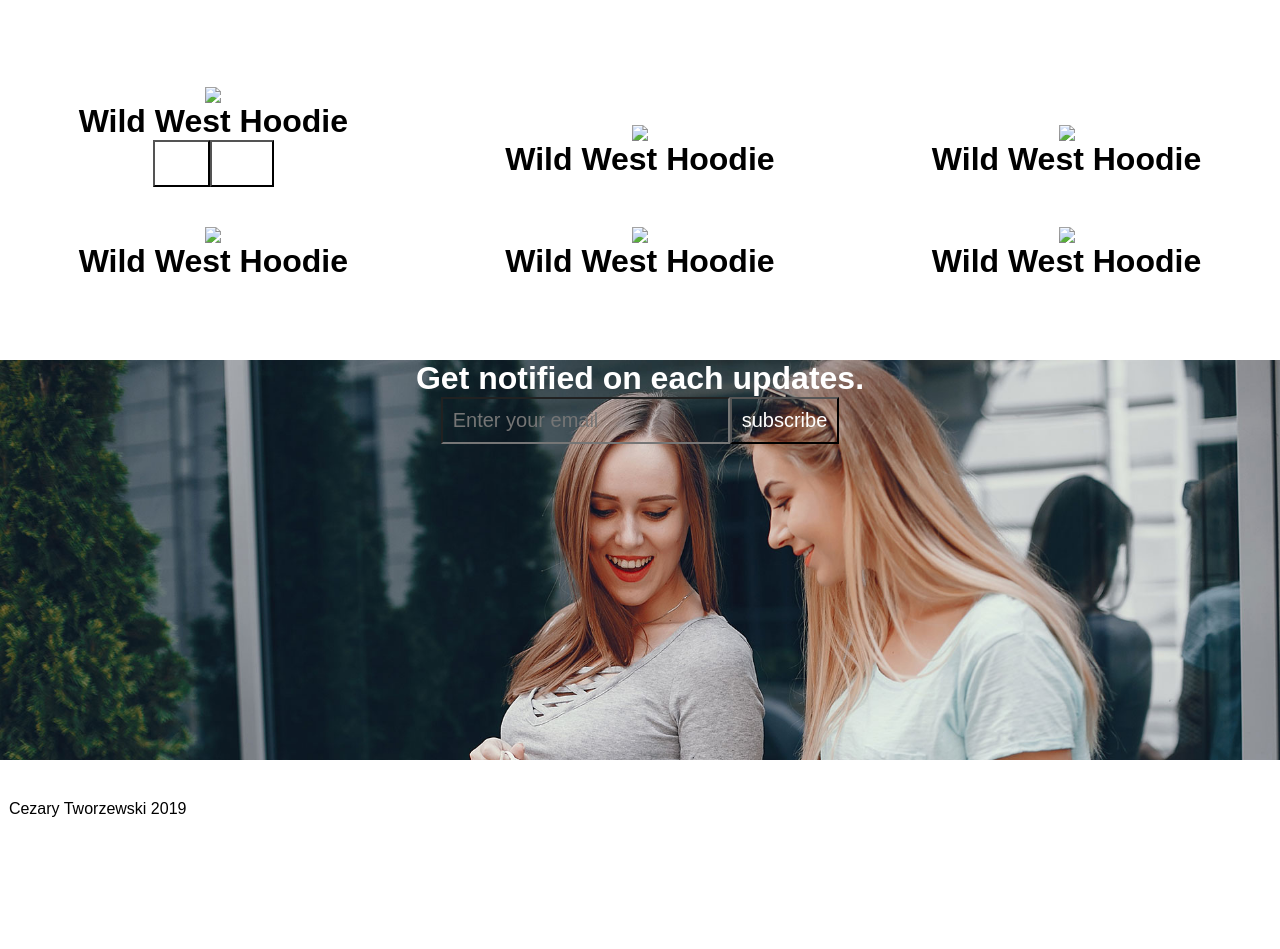
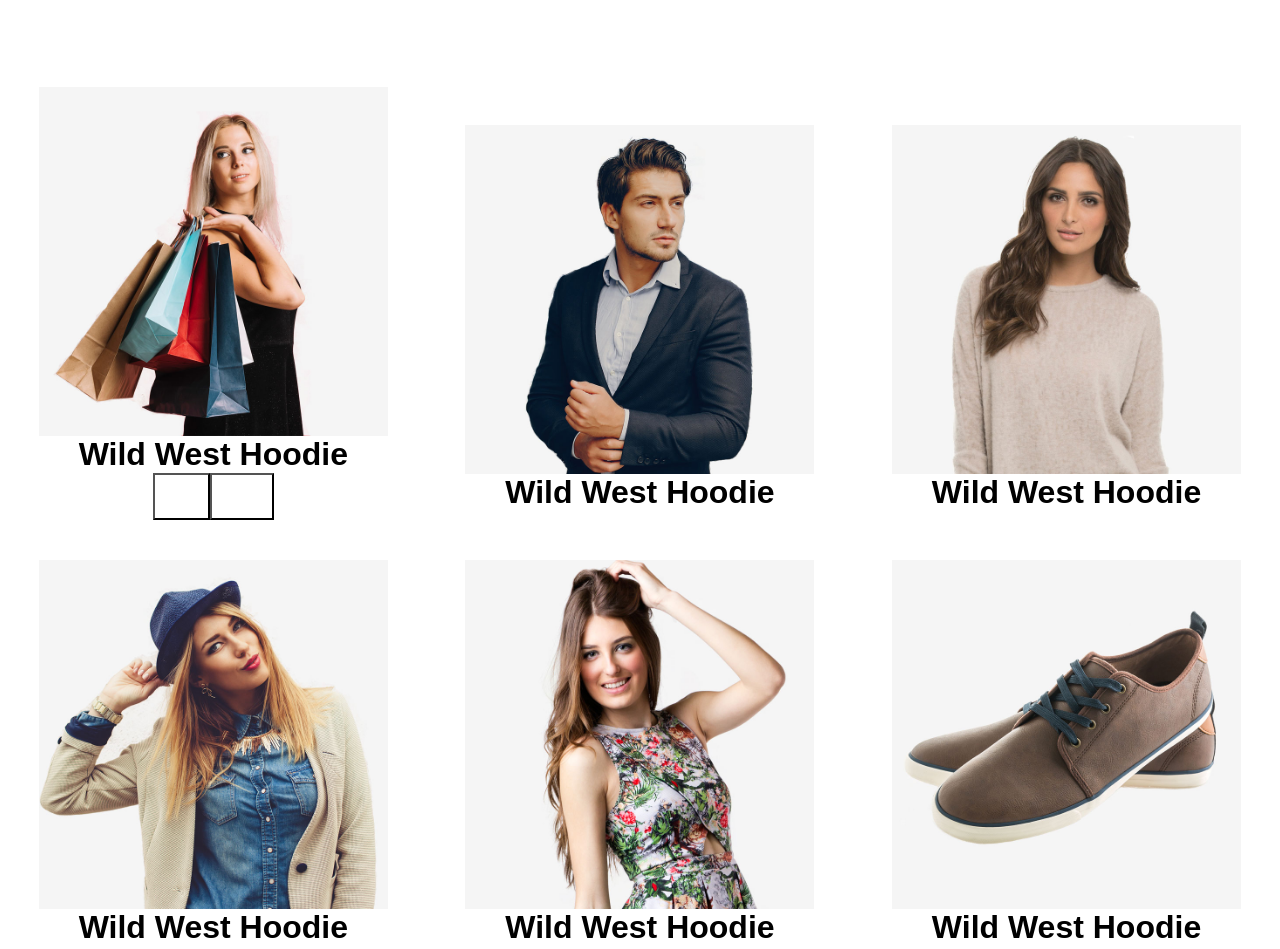
Before and after one commit to ctworzewski/selling-template, a plain HTML site: page index.html in a window 1280 px wide. Shown: the part 1071-2020 px from the top of the page. Drawn offline with Linux system fonts and the light colour scheme.

Commit message:
Update index.html

```diff
--- a/index.html
+++ b/index.html
@@ -59,7 +59,7 @@
         <div class="content">
           <div class="image">
             <img
-              src="images/model_1_bg.jpg"
+              src="model_1_bg.jpg"
               alt="model1"
               width="349"
               height="349"
@@ -77,7 +77,7 @@
         <div class="content">
           <div class="image">
             <img
-              src="images/model_2_bg.jpg"
+              src="model_2_bg.jpg"
               alt="model1"
               width="349"
               height="349"
@@ -88,7 +88,7 @@
         <div class="content">
           <div class="image">
             <img
-              src="images/model_3_bg.jpg"
+              src="model_3_bg.jpg"
               alt="model1"
               width="349"
               height="349"
@@ -99,7 +99,7 @@
         <div class="content">
           <div class="image">
             <img
-              src="images/model_4_bg.jpg"
+              src="model_4_bg.jpg"
               alt="model1"
               width="349"
               height="349"
@@ -110,7 +110,7 @@
         <div class="content">
           <div class="image">
             <img
-              src="images/model_5_bg.jpg"
+              src="model_5_bg.jpg"
               alt="model1"
               width="349"
               height="349"
@@ -121,7 +121,7 @@
         <div class="content">
           <div class="image">
             <img
-              src="images/product_1_bg.jpg"
+              src="product_1_bg.jpg"
               alt="model1"
               width="349"
               height="349"
```
